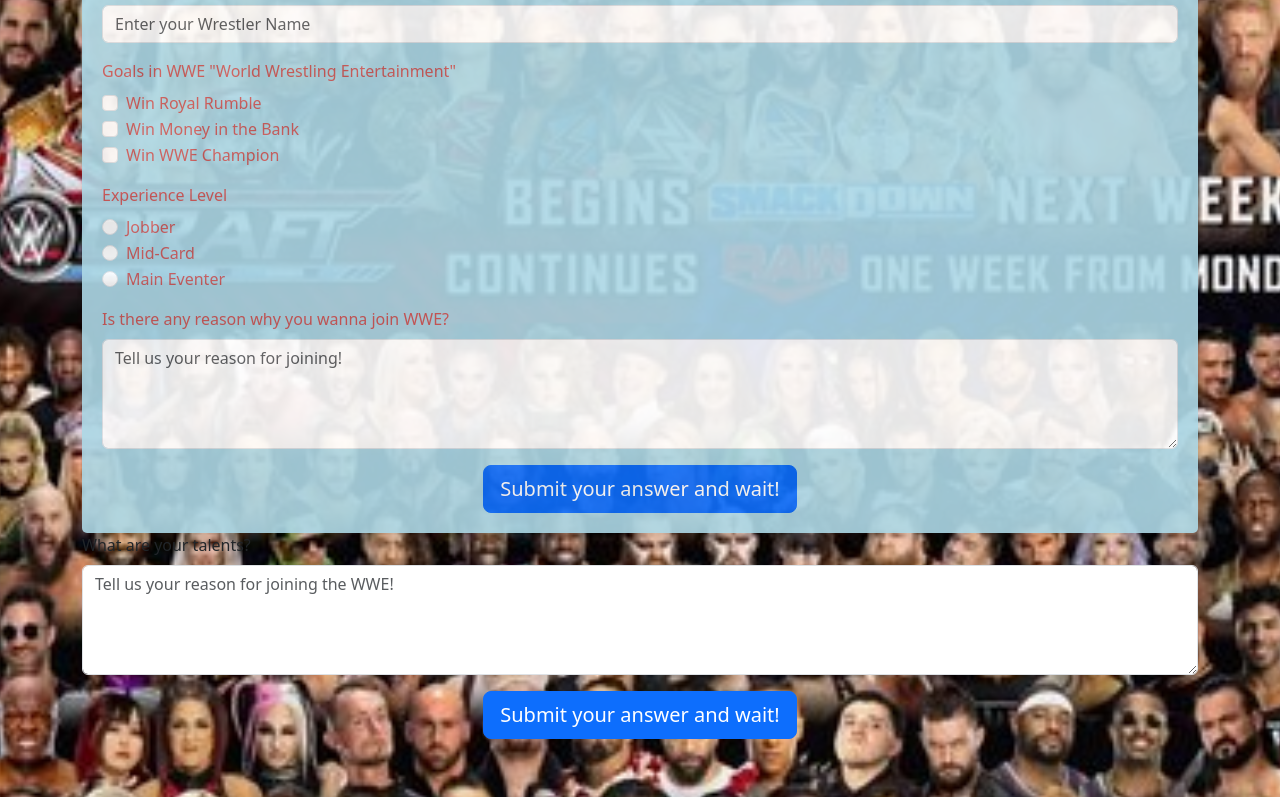
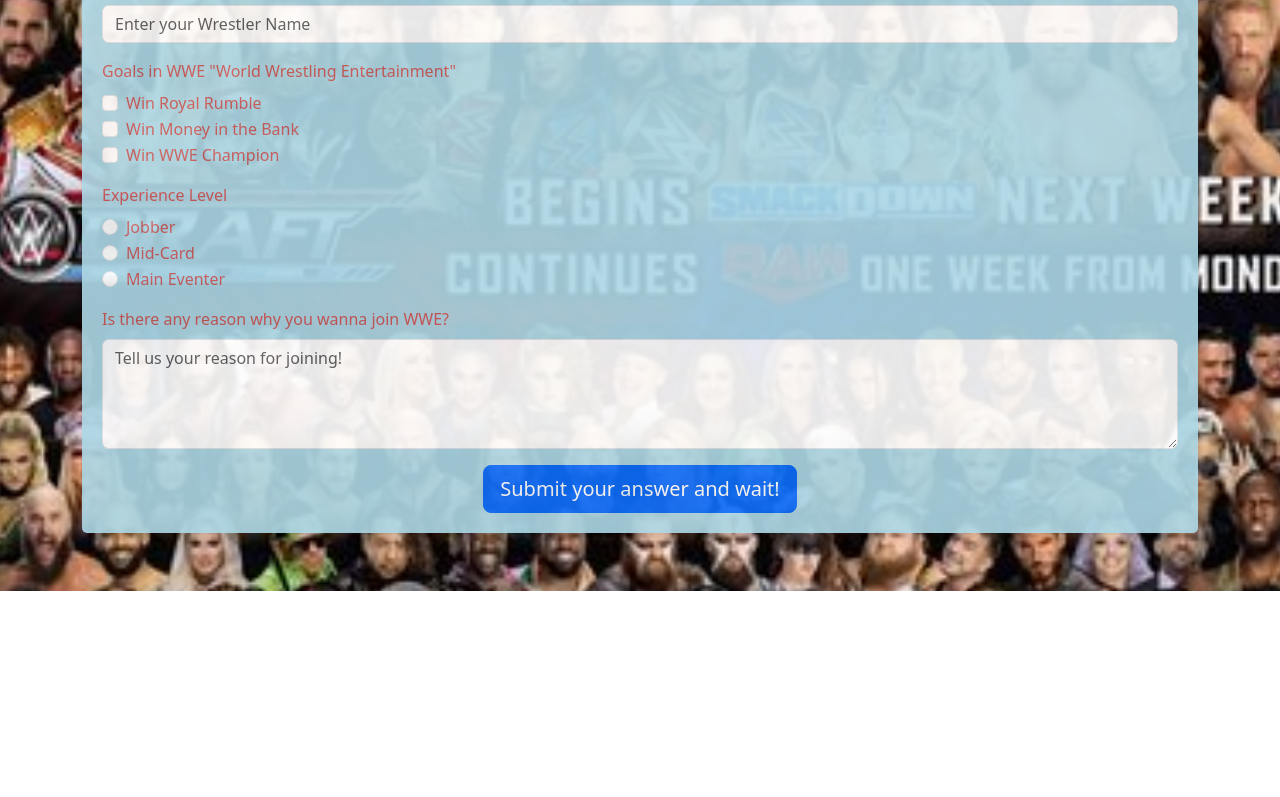
Before and after one commit to SA-9R-CASIMIRO/SA-9R-CASIMIRO-QUIZ-2, a plain HTML site: page Form.html in a window 1280 px wide. Shown: the part 477-1274 px from the top of the page. After the commit the page ends 1068 px from the top, so only its background shows below. Drawn offline with nearby package versions, Linux system fonts and the light colour scheme.

Commit message:
Update Form.html

```diff
--- a/Form.html
+++ b/Form.html
@@ -109,15 +109,7 @@
                 </div>
             </form>
         </div>
-         <div class="mb-3">
-                    <label for="reason" class="form-label">What are your talents?</label>
-                    <textarea class="form-control" id="reason" rows="4" placeholder="Tell us your reason for joining the WWE!" required></textarea>
-                </div>
-                <div class="text-center">
-                    <button type="submit" class="btn btn-primary btn-lg">Submit your answer and wait!</button>
-                </div>
-            </form>
-        </div>
+
 </div>
     <script src="https://cdn.jsdelivr.net/npm/bootstrap@5.3.0-alpha1/dist/js/bootstrap.bundle.min.js"></script>
 </body>
```
